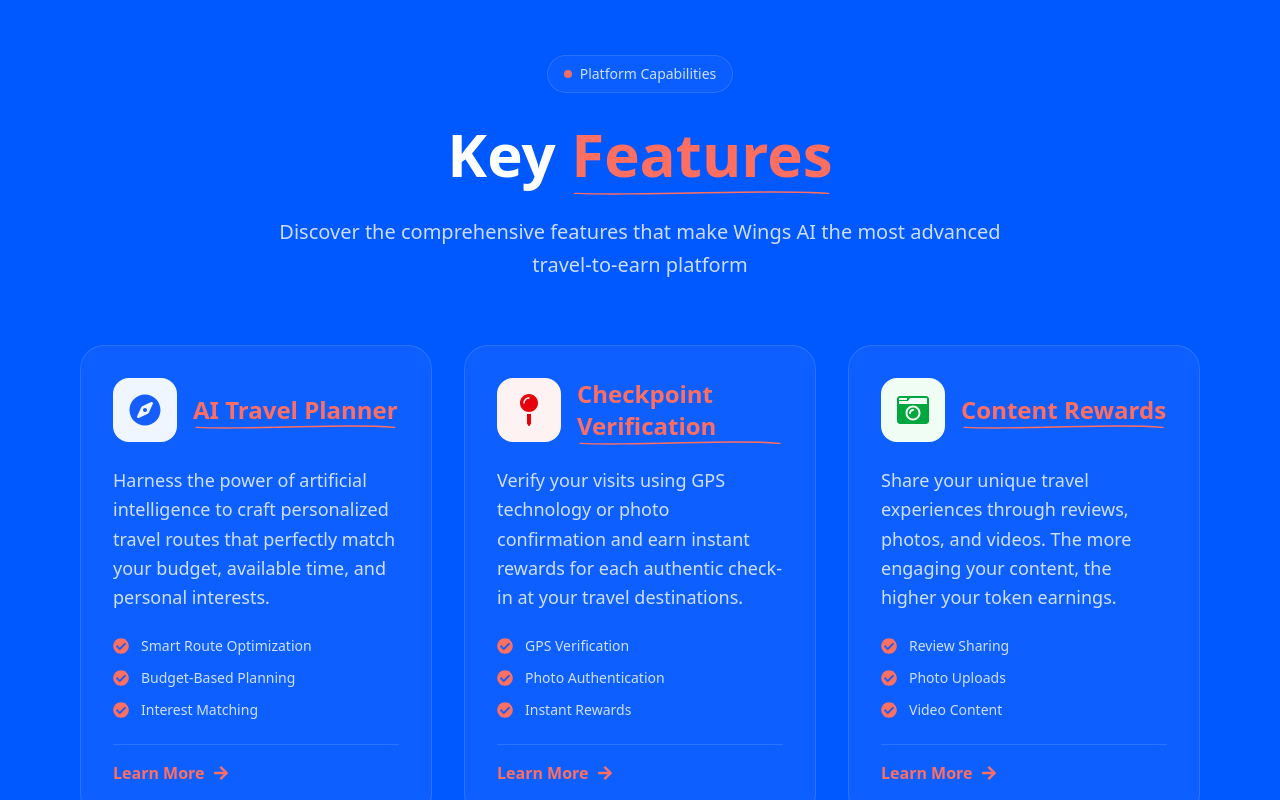
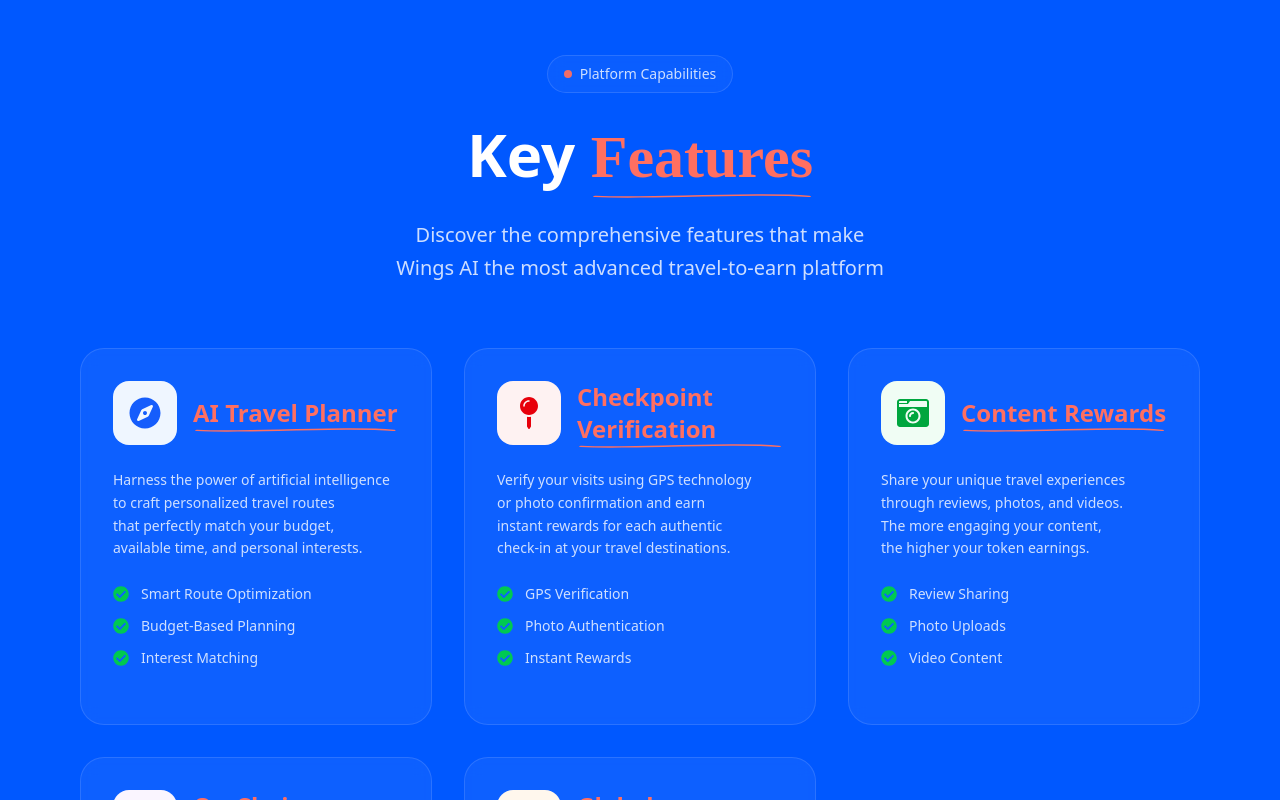
Before and after one commit to jefflee777/wingsai, a Next.js app: page / in a window 1280 px wide. Shown: the part 1960-2760 px from the top of the page. Built offline with nearby package versions, Linux system fonts and the light colour scheme; a web font is replaced by a local one.

Commit message:
Key Features comp some uix will be improved

```diff
--- a/src/components/KeyFeatures.js
+++ b/src/components/KeyFeatures.js
@@ -88,10 +88,10 @@
           </div>
 
           <h2 className="text-4xl sm:text-5xl lg:text-6xl font-black mb-6 leading-tight">
-            Key <HighlightedText>Features</HighlightedText>
+            Key <HighlightedText><span className='font2'>Features</span></HighlightedText>
           </h2>
 
-          <p className="text-xl text-text-secondary max-w-3xl mx-auto leading-relaxed">
+          <p className="text-xl text-text-secondary max-w-3xl text-balance mx-auto leading-relaxed">
             Discover the comprehensive features that make Wings AI the most advanced travel-to-earn platform
           </p>
         </motion.div>
@@ -125,7 +125,7 @@
                 </div>
 
                 {/* Description */}
-                <p className="text-text-secondary text-lg leading-relaxed mb-6 flex-grow">
+                <p className="text-text-secondary text-sm text-balance leading-relaxed mb-6 flex-grow">
                   {feature.description}
                 </p>
 
@@ -140,23 +140,10 @@
                       viewport={{ once: true }}
                       className="flex items-center gap-3"
                     >
-                      <FaCheckCircle className="text-accent-main w-4 h-4 flex-shrink-0" />
+                      <FaCheckCircle className="text-green-500 w-4 h-4 flex-shrink-0" />
                       <span className="text-text-secondary text-sm font-medium">{highlight}</span>
                     </motion.div>
                   ))}
-                </div>
-
-                {/* Learn More Link */}
-                <div className="mt-auto pt-4 border-t border-border-soft">
-                  <button className="group/btn flex items-center gap-2 text-accent-main font-semibold hover:text-accent-glow transition-colors duration-300">
-                    <span>Learn More</span>
-                    <FaArrowRight className="w-4 h-4 transform group-hover/btn:translate-x-1 transition-transform duration-300" />
-                  </button>
-                </div>
-
-                {/* Hover Indicator */}
-                <div className="absolute top-4 right-4 opacity-0 group-hover:opacity-100 transition-opacity duration-300">
-                  <div className="w-3 h-3 bg-accent-main rounded-full animate-pulse"></div>
                 </div>
               </div>
             </motion.div>
```
